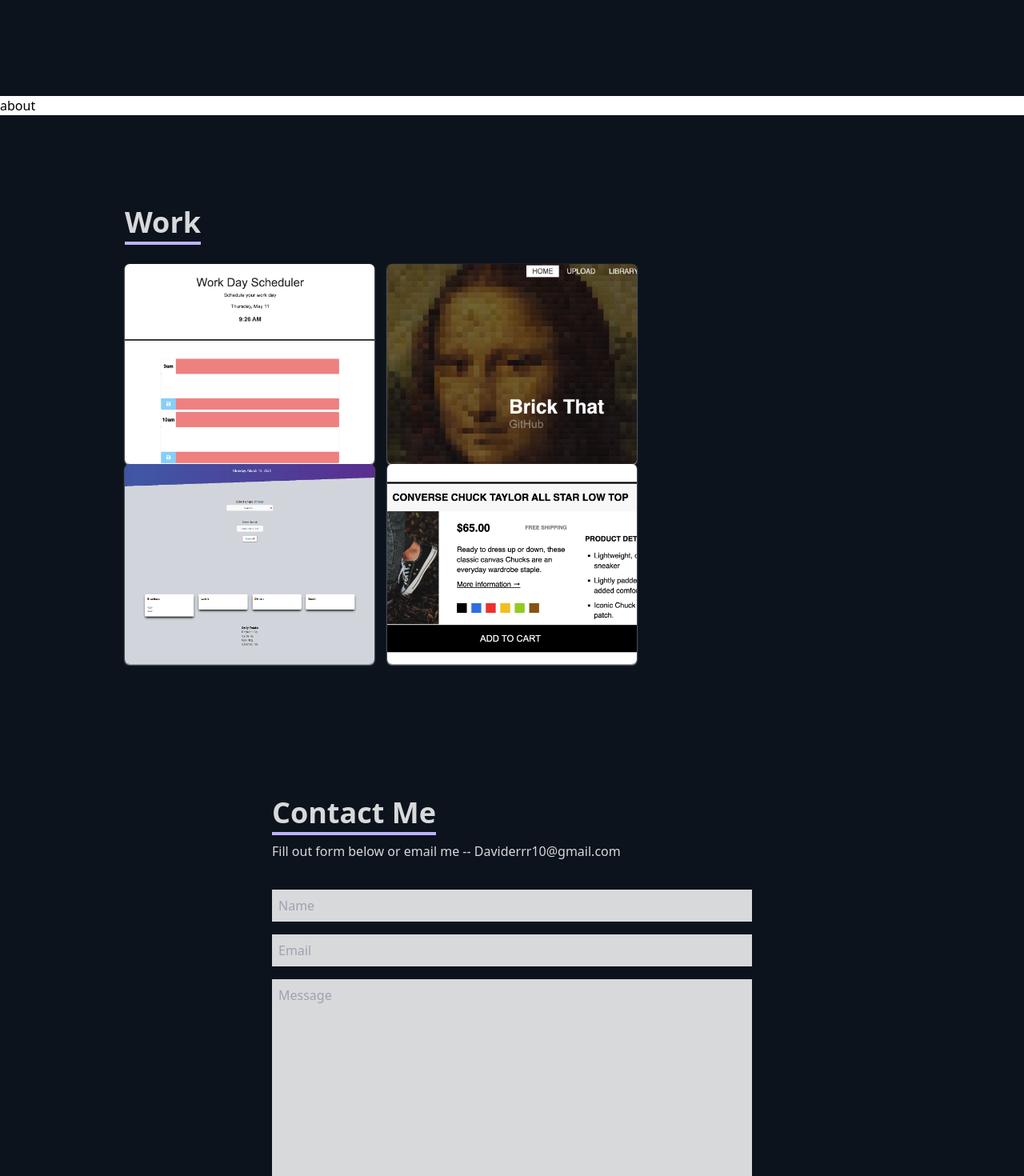
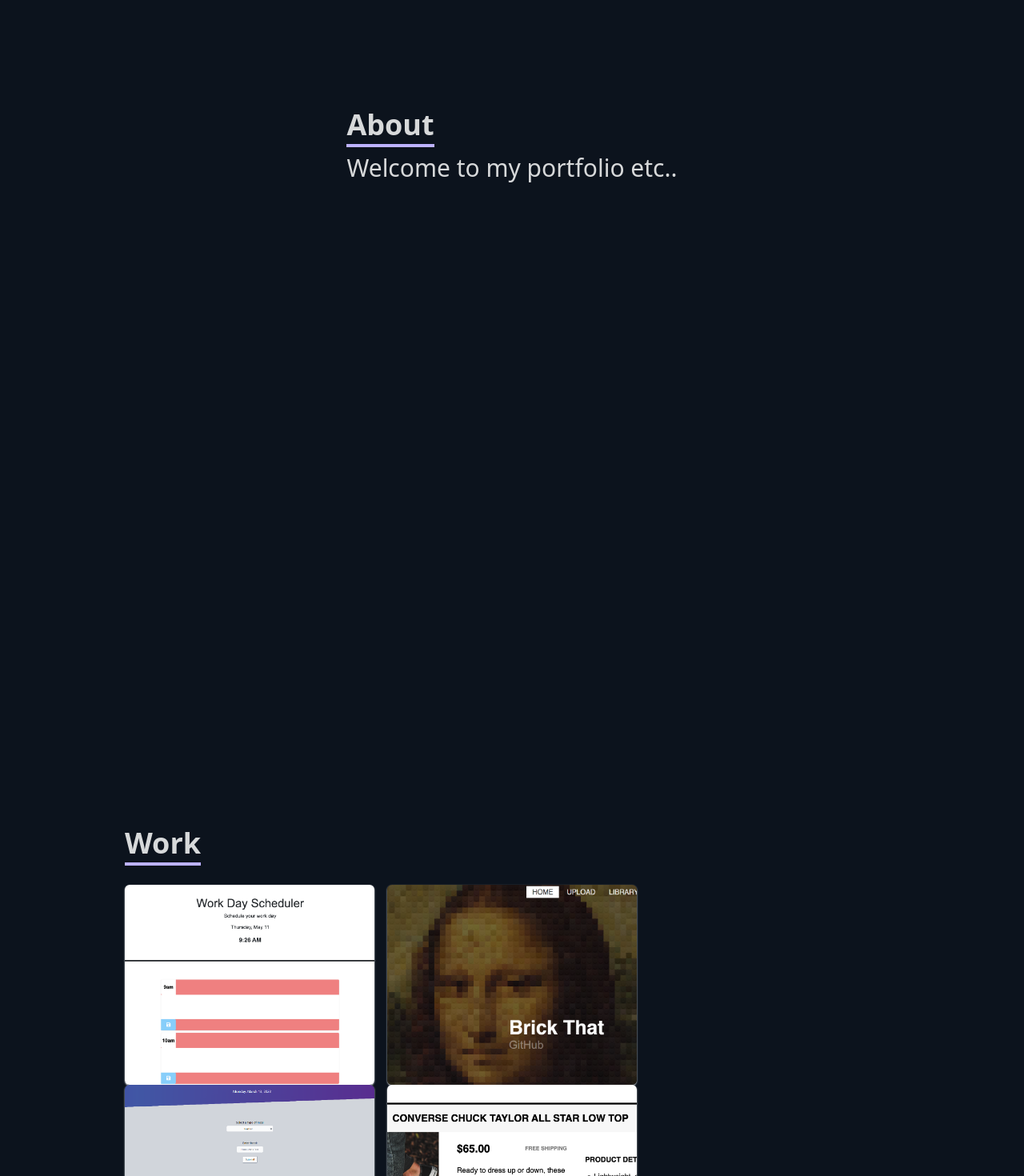
Before and after one commit to Daveerr/React-Portfolio, a React (Create React App) app in the folder portfolio-app/: page / in a window 1280 px wide. Shown: the part 680-2150 px from the top of the page at 80% size. Built offline with nearby package versions, Linux system fonts and the light colour scheme.

Commit message:
aboutjs layout

```diff
--- a/portfolio-app/src/components/Contact.js
+++ b/portfolio-app/src/components/Contact.js
@@ -15,7 +15,7 @@ const contact = () => {
           <p className="text-4xl font-bold inline border-b-4 border-[#bdb2ff] text-[#ffffffd6]">
             Contact Me
           </p>
-          <p className="text-[#ffffffd6] py-4">
+          <p className="text-[#ffffffd6] py-4 text-3xl">
             Fill out form below or email me -- Daviderrr10@gmail.com
           </p>
         </div>
--- a/portfolio-app/src/components/about.js
+++ b/portfolio-app/src/components/about.js
@@ -2,8 +2,20 @@ import React from "react";
 
 const about = () => {
   return (
-    <div name="about" className="">
-      about
+    <div
+      name="about"
+      className="w-full md:h-screen bg-[#0c131d] text-[#ffffffd6]"
+    >
+      <div className="max-w-[1000px] mx-auto p-4 flex justify-center w-full h-screen ">
+        <div className="pb-8">
+          <p className="text-4xl font-bold inline  border-b-4 text-[#ffffffd6] border-[#bdb2ff]">
+            About
+          </p>
+          <p className="text-[#ffffffd6] py-4 text-3xl">
+            Welcome to my portfolio etc..
+          </p>
+        </div>
+      </div>
     </div>
   );
 };
```
